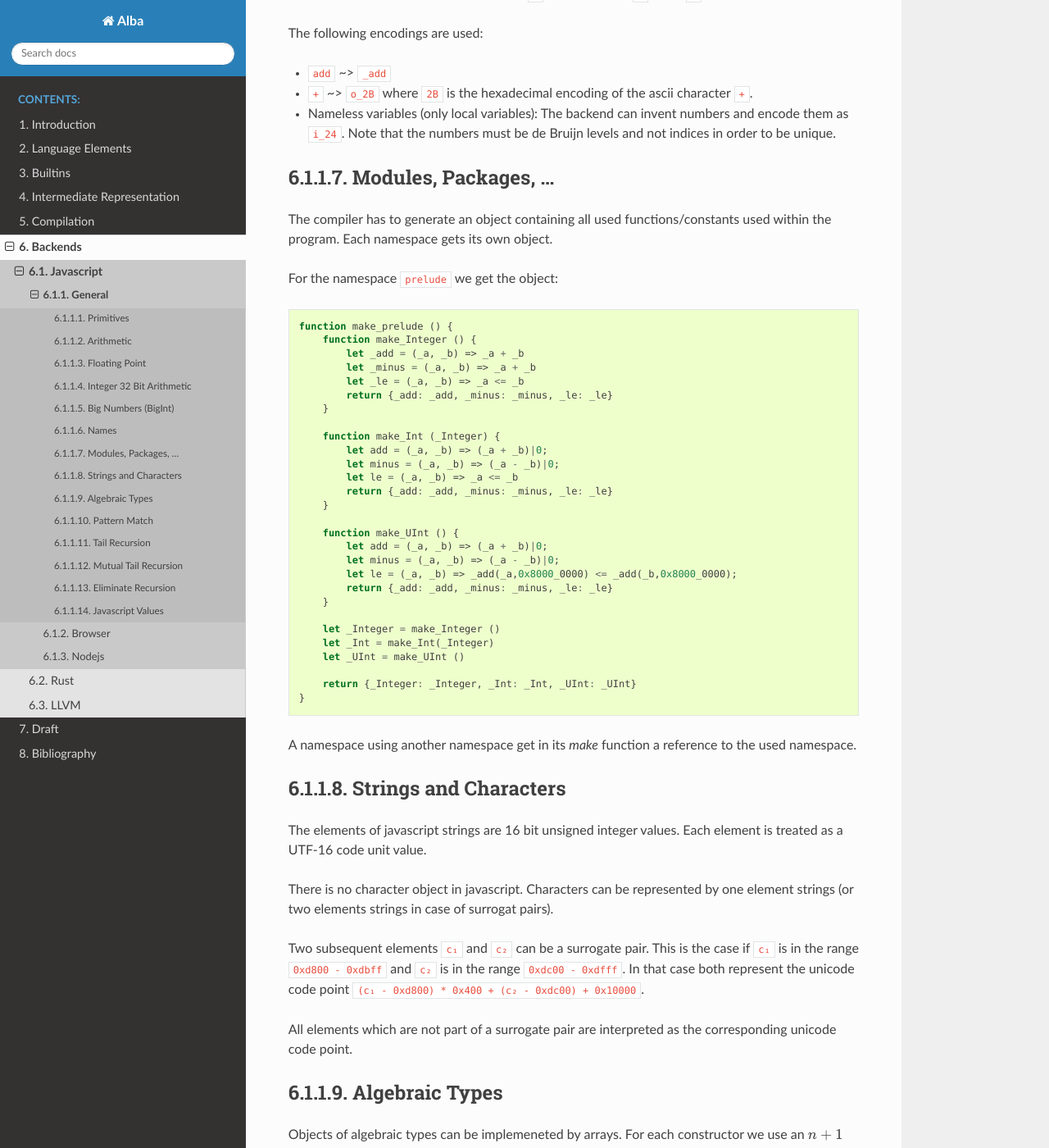
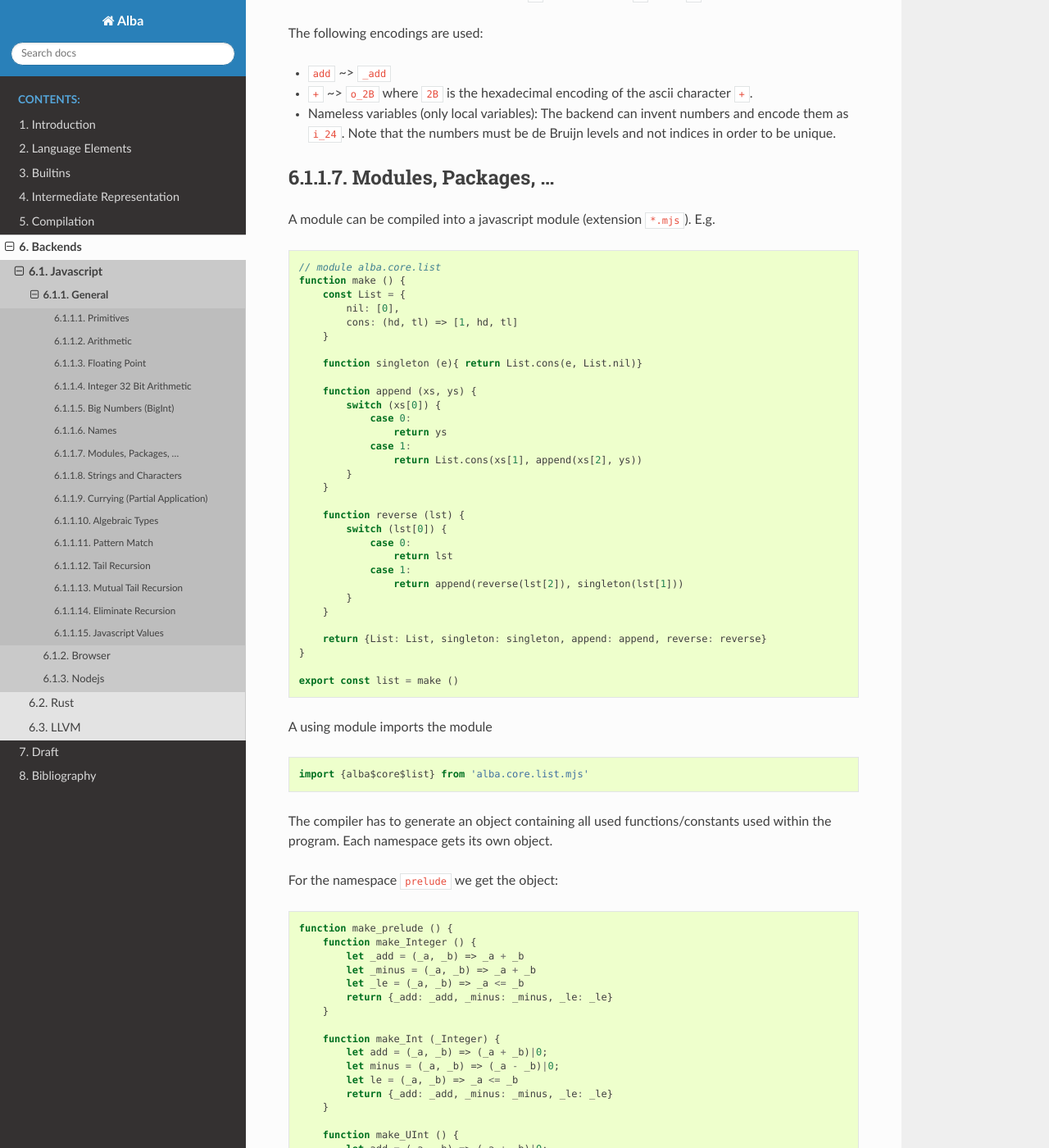
Before and after one commit to alba-lang/lang-spec, a Sphinx documentation site: the page built from sphinx/source/backend/js/general.rst, in a window 1280 px wide and 1400 px high, scrolled down 2682 px. Shown: the whole window at 82% size. Built offline with Sphinx 7.4.7 and the Read the Docs theme 2.0.0, drawn with Linux system fonts in a browser that asks for light colours; some of the changed text lies outside the part shown.

Commit message:
More on compilation to javascript
	modified:   sphinx/source/backend/js/general.rst

```diff
--- a/sphinx/source/backend/js/general.rst
+++ b/sphinx/source/backend/js/general.rst
@@ -163,6 +163,50 @@ The following encodings are used:
 Modules, Packages, ...
 ============================================================
 
+A module can be compiled into a javascript module (extension ``*.mjs``). E.g.
+
+.. code-block:: javascript
+
+    // module alba.core.list
+    function make () {
+        const List = {
+            nil: [0],
+            cons: (hd, tl) => [1, hd, tl]
+        }
+
+        function singleton (e){ return List.cons(e, List.nil)}
+
+        function append (xs, ys) {
+            switch (xs[0]) {
+                case 0:
+                    return ys
+                case 1:
+                    return List.cons(xs[1], append(xs[2], ys))
+            }
+        }
+
+        function reverse (lst) {
+            switch (lst[0]) {
+                case 0:
+                    return lst
+                case 1:
+                    return append(reverse(lst[2]), singleton(lst[1]))
+            }
+        }
+
+        return {List: List, singleton: singleton, append: append, reverse: reverse}
+    }
+
+    export const list = make ()
+
+
+A using module imports the module
+
+.. code-block:: javascript
+
+    import {alba$core$list} from 'alba.core.list.mjs'
+
+
 The compiler has to generate an object containing all used functions/constants
 used within the program. Each namespace gets its own object.
 
@@ -229,6 +273,25 @@ corresponding unicode code point.
 
 
 
+Currying (Partial Application)
+==================================================
+
+In javascript there is no partial application. If a function is called with
+missing arguments, then the arguments are initialized as ``null``.
+
+.. code-block::
+
+    append {A: Any}: List A -> List A -> List A := case
+        \ [] ys := ys
+        \ (x :: xs) ys := x :: append xs ys
+
+    -- partial application
+    append ['a', 'b', 'c']: List Char -> List Char
+
+
+In javascript::
+
+    ((ys) => append ... ys)
 
 
 Algebraic Types
@@ -250,6 +313,13 @@ E.g. to encode a list we use::
 
 
 
+.. code-block:: javascript
+
+    // encoding as an object (better readable)
+    var List = {nil: [0], cons: (hd, tl) => [1, hd, tl]}
+
+    // encoding as an array (faster access)
+    val List = [ [0], (hd, tl) => [1, hd, tl] ]
 
 
 
```
